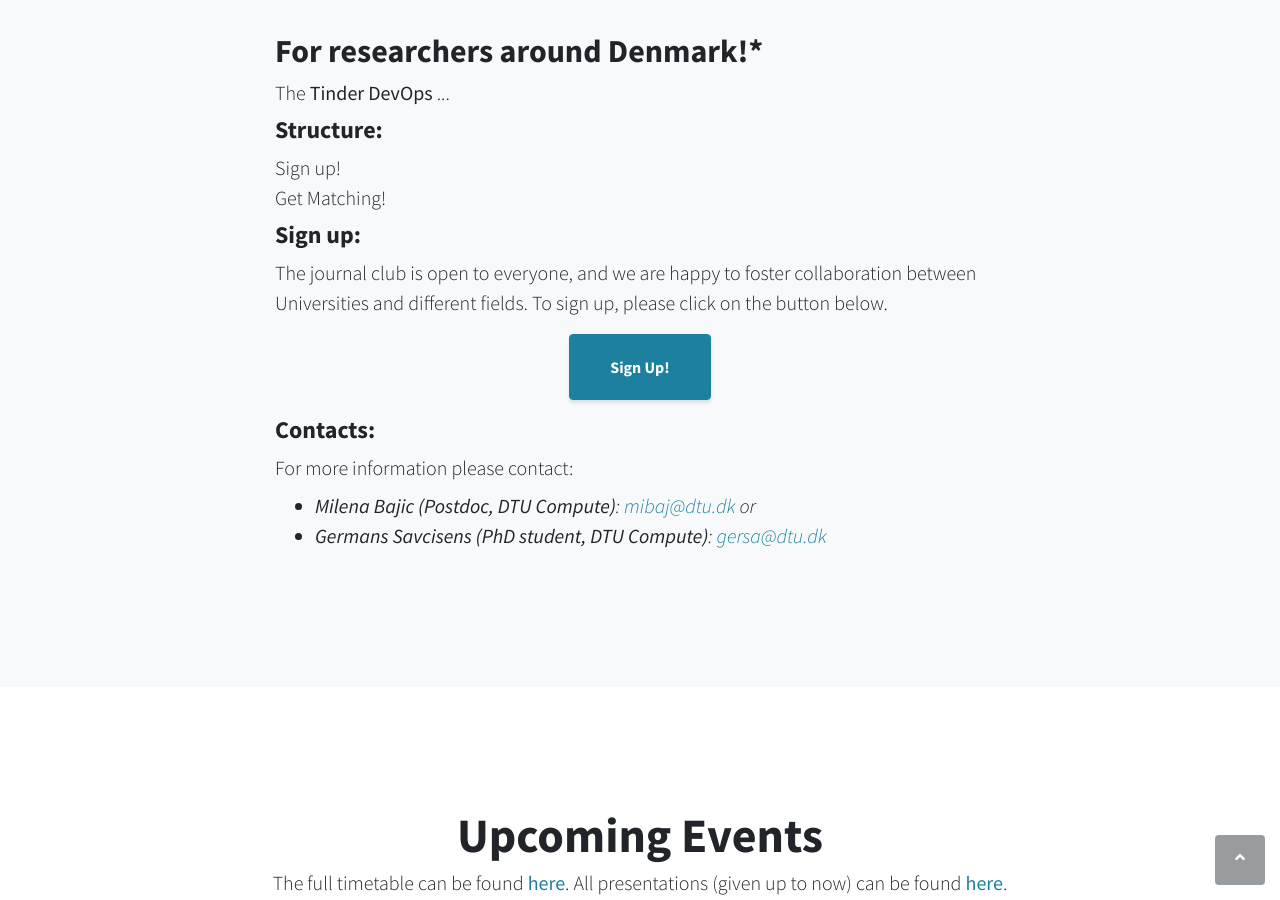
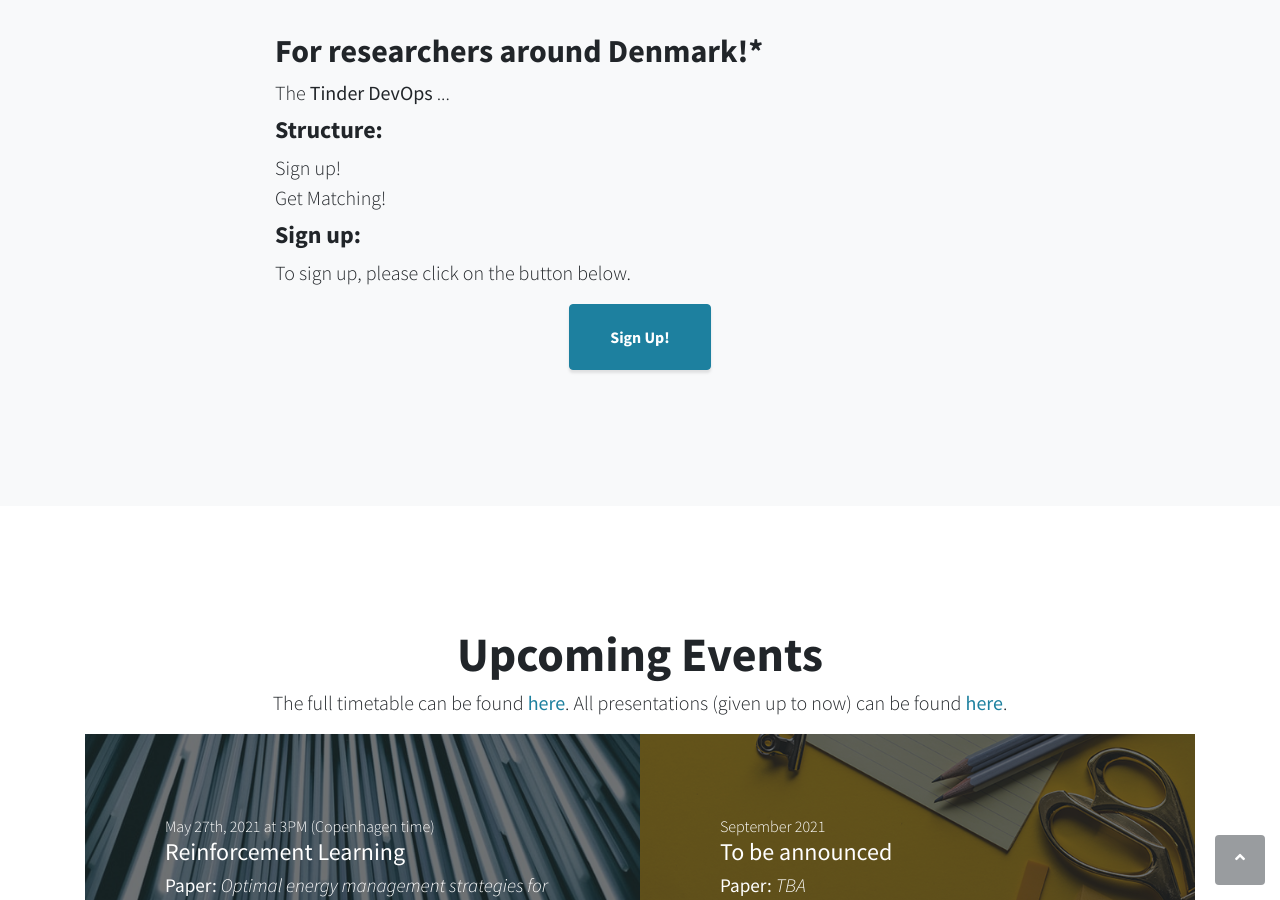
Before and after one commit to milenabaj/tinder_devops, a Jekyll site: the page index.html, which Jekyll copies as it is, in a window 1280 px wide and 900 px high, scrolled down 988 px. Built offline with Jekyll 4.4.1, drawn with Linux system fonts in a browser that asks for light colours.

Commit message:
Update index.html

```diff
--- a/index.html
+++ b/index.html
@@ -65,23 +65,12 @@
             <div class="row">
                 <div class="col-lg-8 mx-auto">
                     <h4>Sign up:</h4>
-                    <p class="lead mb-3">The journal club is open to everyone, and we are happy to foster collaboration between Universities and different fields. To sign up, please click on the button below.</p>
+                    <p class="lead mb-3">To sign up, please click on the button below.</p>
                 </div>
             </div>
             <div class="row">
                 <div class="container text-center my-auto">
                     <a href="https://docs.google.com/forms/d/e/1FAIpQLSeWvGOffck6MguEj6YNbWCtOQsKGILJCaO__kJtfdEtcGI_Lg/viewform?usp=sf_link" class="btn btn-xl btn-primary text-center mb-3" target="_blank">Sign Up!</a>
-                </div>
-            </div>
-            <div class="row">
-                <div class="col-lg-8 mx-auto">
-                    <h4>Contacts:</h4>
-                    <p class="lead mb-2"> For more information please contact:</p>
-                    <ul class="lead font-italic">
-                        <li><strong>Milena Bajic (Postdoc, DTU Compute)</strong>: <a href="mailto:mibaj@dtu.dk">mibaj@dtu.dk</a> or</li>
-                        <li><strong>Germans Savcisens (PhD student, DTU Compute)</strong>: <a href="mailto:gersa@dtu.dk">gersa@dtu.dk</a></li>
-
-                    </ul>
                 </div>
             </div>
 
```
